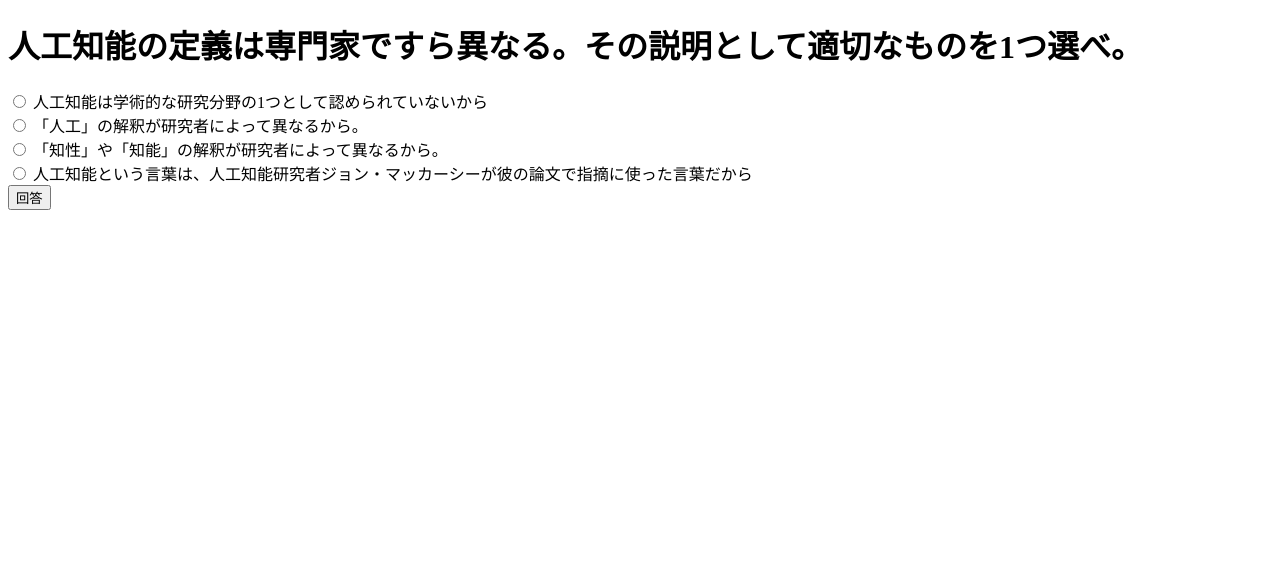
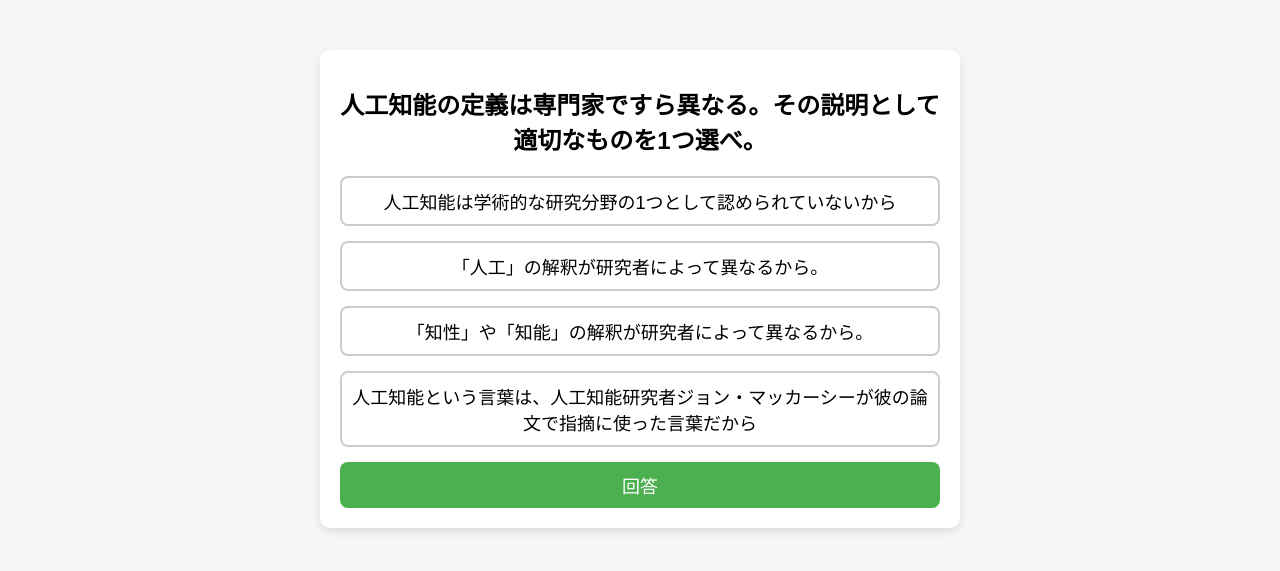
Before and after one commit to 382283/myproject, a Flask app: page /quiz in a window 1280 px wide. Shown: the top 571 px of the page. Run offline with Flask 3, Linux system fonts and the light colour scheme.

Commit message:
redesign quiz

```diff
--- a/static/stylesheets/quiz.css
+++ b/static/stylesheets/quiz.css
@@ -1,3 +1,41 @@
+/* クイズページ全体のスタイル */
+body {
+    font-family: Arial, sans-serif;
+    background-color: #f4f7f6;
+    margin: 0;
+    padding: 0;
+    text-align: center;
+}
+
+.quiz-container {
+    width: 100%;
+    max-width: 600px;
+    margin: 50px auto;
+    padding: 20px;
+    background-color: #fff;
+    border-radius: 10px;
+    box-shadow: 0 4px 8px rgba(0, 0, 0, 0.1);
+}
+
+/* タイトル */
+h1 {
+    font-size: 24px;
+    margin-bottom: 20px;
+}
+
+/* フォームのスタイル */
+form {
+    display: flex;
+    flex-direction: column;
+    gap: 15px;
+}
+
+/* ラジオボタンを隠す */
+input[type="radio"] {
+    display: none;
+}
+
+/* 選択肢ボタン風のスタイル */
 label {
     display: block;
     font-size: 18px;
@@ -6,13 +44,33 @@ label {
     border: 2px solid #ccc;
     cursor: pointer;
     transition: all 0.3s ease;
+    background-color: #fff;
 }
 
-input[type="radio"] {
-    margin-right: 10px;
-    transform: scale(1.2);
-}
-
+/* ホバー時のエフェクト */
 label:hover {
     background-color: #f0f0f0;
 }
+
+/* ラジオボタンが選択されたときのスタイル */
+input[type="radio"]:checked + label {
+    background-color: #4CAF50;
+    color: white;
+    border-color: #4CAF50;
+}
+
+/* ボタン */
+button {
+    padding: 10px;
+    font-size: 18px;
+    background-color: #4CAF50;
+    color: white;
+    border: none;
+    border-radius: 8px;
+    cursor: pointer;
+    transition: background-color 0.3s ease;
+}
+
+button:hover {
+    background-color: #45a049;
+}
--- a/templates/quiz.html
+++ b/templates/quiz.html
@@ -4,15 +4,21 @@
     <meta charset="UTF-8">
     <meta name="viewport" content="width=device-width, initial-scale=1.0">
     <title>クイズ</title>
+    <!-- CSSを関連付け -->
+    <link rel="stylesheet" href="{{ url_for('static', filename='stylesheets/quiz.css') }}">
 </head>
 <body>
 
+    <div class="quiz-container">
         <h1>{{ question['question'] }}</h1>
         <form action="/review" method="post">
             {% for choice in question['options'] %}
-        <input type="radio" name="answer" value="{{ choice }}"> {{ choice }}<br>
+                <input type="radio" id="choice{{ loop.index }}" name="answer" value="{{ choice }}">
+                <label for="choice{{ loop.index }}">{{ choice }}</label>
             {% endfor %}
             <button type="submit">回答</button>
         </form>
+    </div>
+
 </body>
 </html>
```
Also changed, not shown: static/review.css (added, +65 -0 lines), static/stylesheets/next_question.css (added, +20 -0 lines), templates/next_question.html (+15 -3 lines), templates/review.html (+12 -6 lines). Lines whose indentation alone changed are shown as unchanged.
